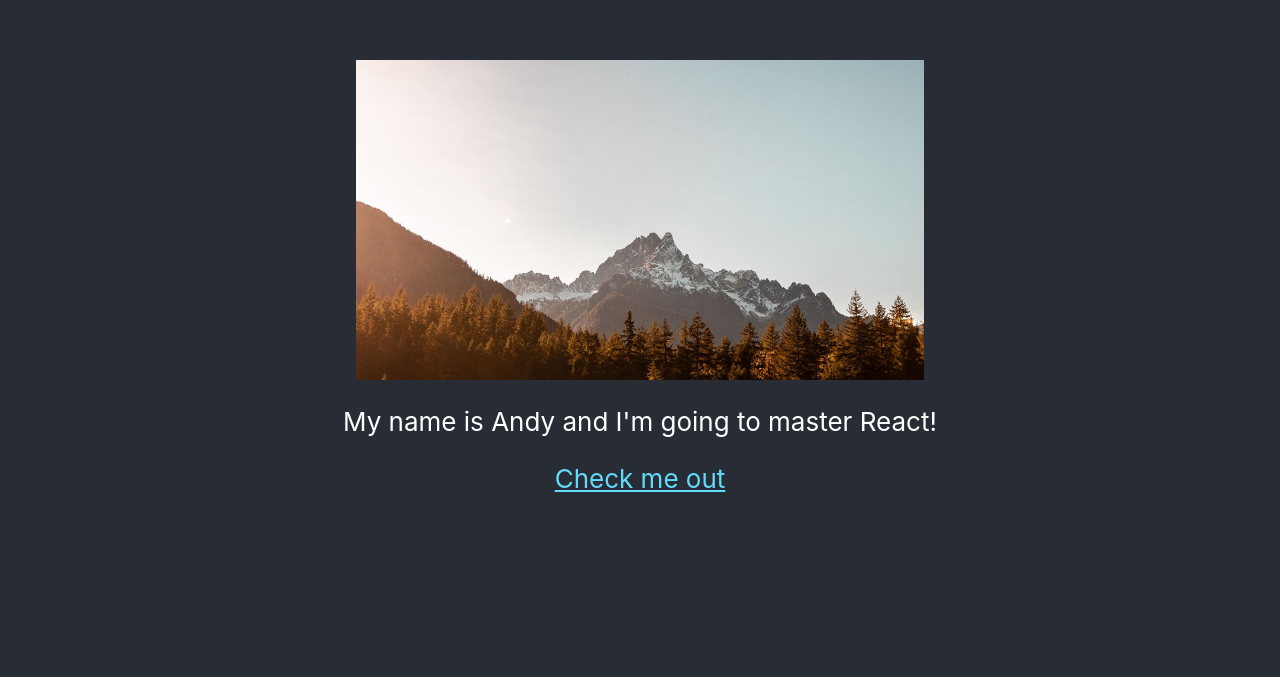
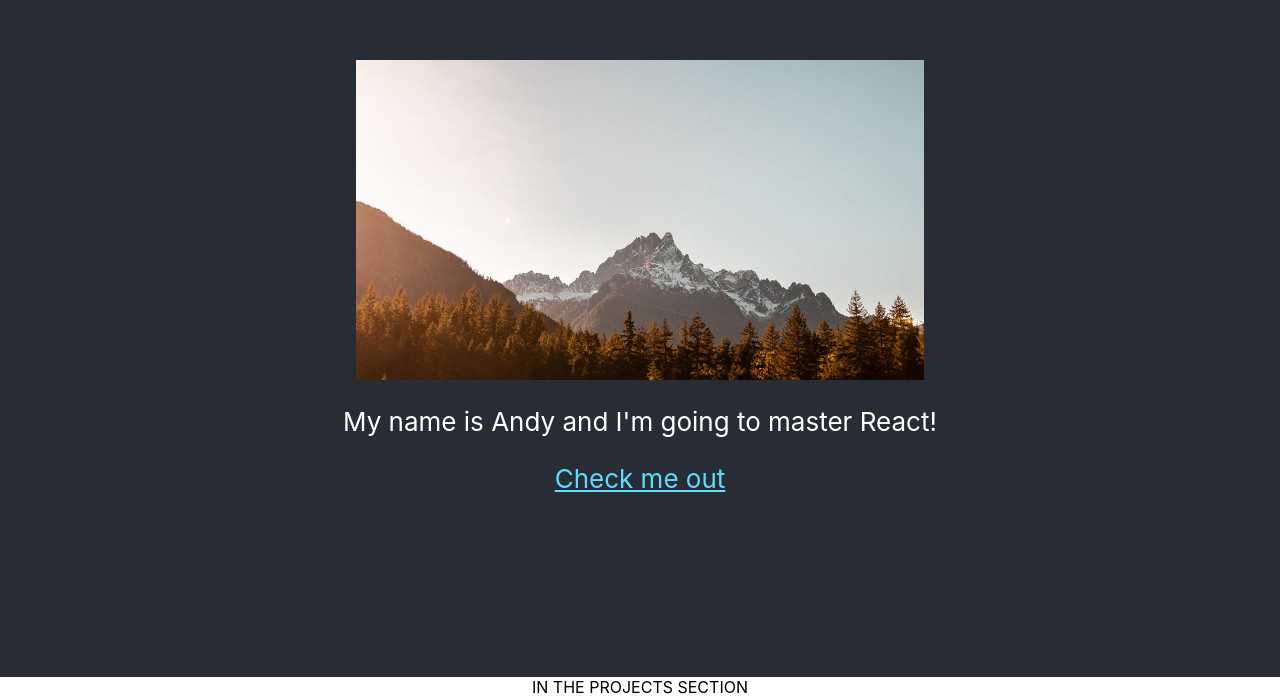
Before and after one commit to AndyEstevez/CMP464-FirstReactApp, a React (Create React App) app: page /projects in a window 1280 px wide. Shown: the part 123-820 px from the top of the page. Built offline with nearby package versions, Linux system fonts and the light colour scheme.

Commit message:
Added basic pages

```diff
--- a/src/App.js
+++ b/src/App.js
@@ -2,6 +2,7 @@ import React from 'react';
 import logo from './wallpaper.jpg';
 import './App.css';
 import { BrowserRouter as Router, Switch, Route, Link } from 'react-router-dom';
+import ProjectsPage from './components/ProjectsPage';
 
 function App() {
   return (
@@ -23,9 +24,10 @@ function App() {
       </header>
 
       <Switch>
+        <Route path="/projects"><ProjectsPage/></Route>
+        <Route path="/about"></Route>
         <Route path="/"></Route>
-        <Route path="/about"></Route>
-        <Route path="/projects"></Route>
+
       </Switch>
     </div>
     </Router>
--- /dev/null
+++ b/src/components/ProjectsPage.js
@@ -0,0 +1,13 @@
+import React, { Component } from 'react'
+
+class ProjectsPage extends Component {
+    render() {
+        return (
+            <div>
+                IN THE PROJECTS SECTION
+            </div>
+        )
+    }
+}
+
+export default ProjectsPage;
```
Also changed, not shown: src/components/AboutPage.js (added, +13 -0 lines), src/components/HomePage.js (added, +13 -0 lines).
